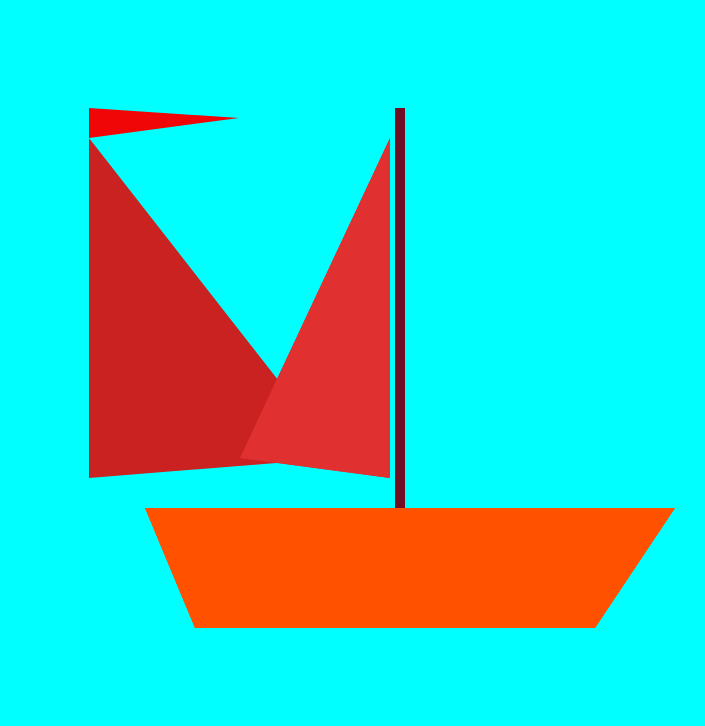
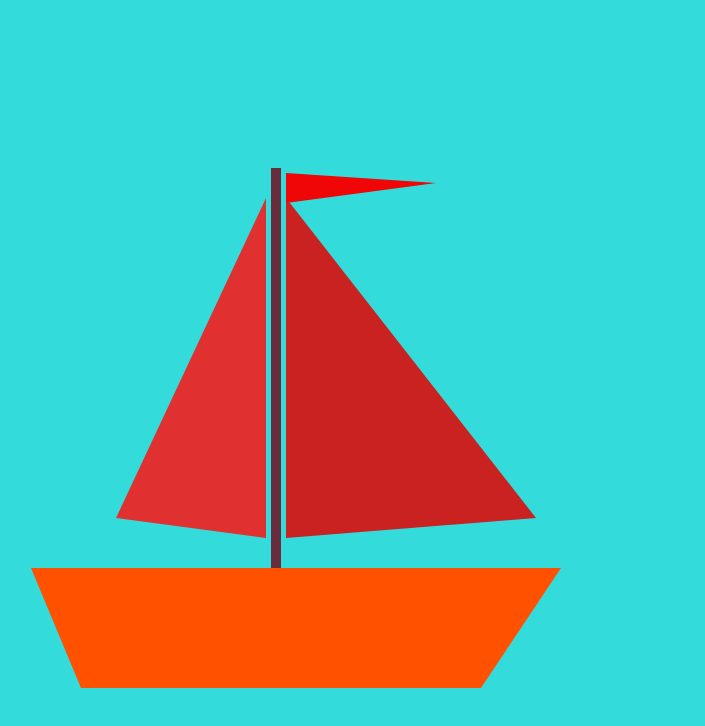
Before and after one commit to RinatUnity/korablik, a plain HTML site: page index.html in a window 1280 px wide. Shown: the whole page, without its empty margins (313-1018 px from the left). Drawn offline with Linux system fonts and the light colour scheme.

Commit message:
кораблик исправление

```diff
--- a/style.css
+++ b/style.css
@@ -1,16 +1,17 @@
 body{
     position: relative;
-    background-color: aqua;
+    background-color: rgb(52, 219, 219);
+
 }
-div{
+body>:nth-child(1){
     width: 10px;
     height: 400px;
     background-color: rgba(116, 8, 29, 0.822);
     position: absolute;
-    left: 700px;
-    top: 100px;
+    left: 45vw;
+    top: 20vh;
 }
-div::before{
+body>:nth-child(1)::before{
     content: "";
     position: absolute;
     top: 30px;
@@ -22,31 +23,28 @@ div::before{
     border-bottom: 20px solid transparent;
 }
 
-div::after{
+body>:nth-child(1)::after{
     content: "";
     position: absolute;
     top: 400px;
-    left: -250px;
+    right: -280px;
     border-top: 120px solid rgb(255, 81, 0);
 	border-left: 50px solid transparent;
 	border-right: 80px solid transparent;
 	height: 0;
 	width: 400px;
 }
-body:nth-child(){
+body>:nth-child(2){
+    position: absolute;
+    left: 45vw;
+    top: 20vh;
+}
 
-    position: absolute;
-    width: 0px;
-    height: 0px;
-    left: 700px;
-    top: 100px;
-
-}
-body:nth-child(2)::before{
+body>:nth-child(2)::before{
     content: "";
     position: absolute;
-    top: 130px;
-    right: 620px;
+    top: 30px;
+    right: -265px;
     width: 0;
 	height:0;
     border-left: 250px solid rgb(202, 33, 33);
@@ -54,11 +52,11 @@ body:nth-child(2)::before{
     border-bottom: 20px solid transparent;
 
 }
-body:nth-child(2)::after{
+body>:nth-child(2)::after{
     content: "";
     position: absolute;
-    top: 100px;
-    right: 720px;
+    top: 5px;
+    right: -165px;
     width: 0;
 	height:0;
     border-left: 150px solid rgb(240, 6, 6);
```
